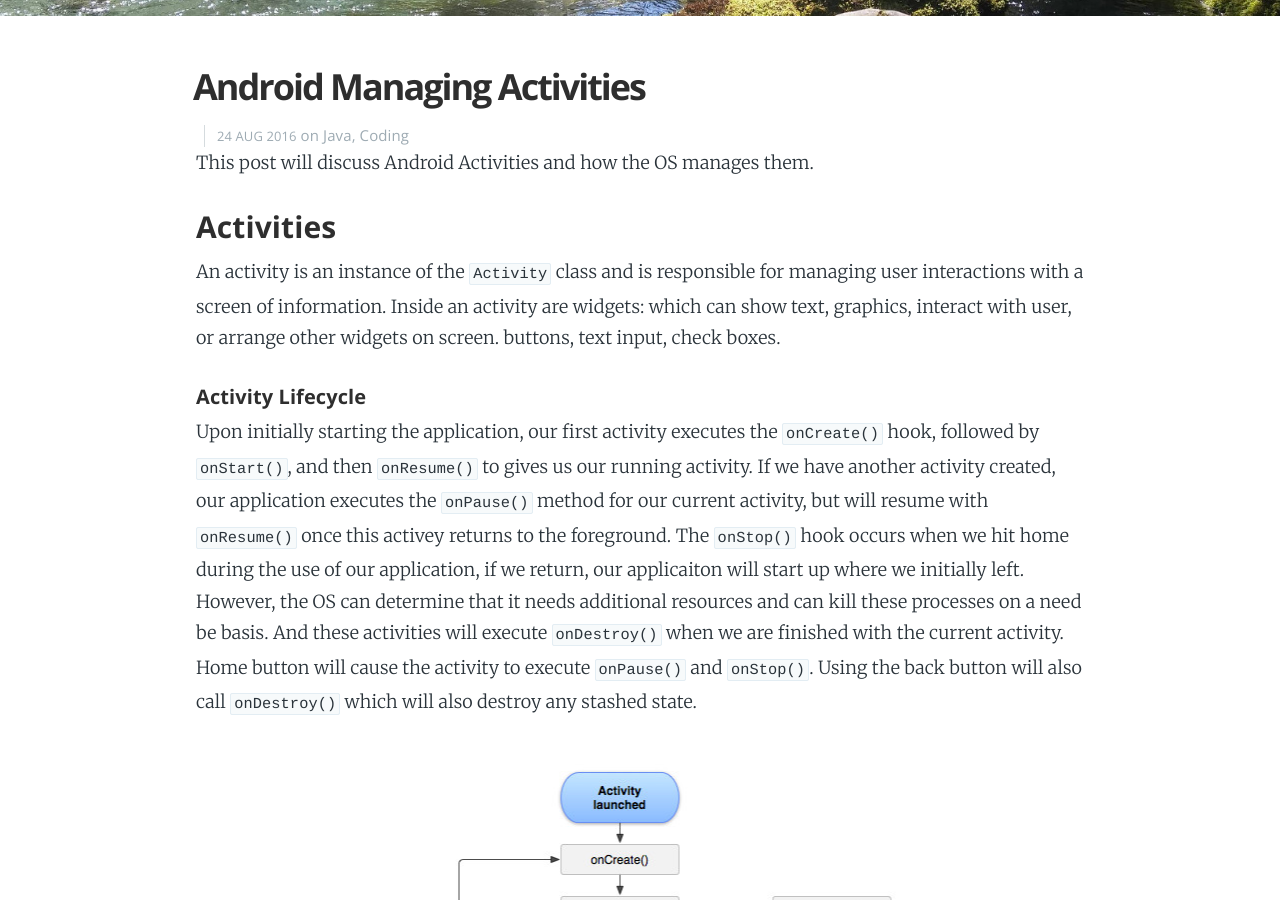
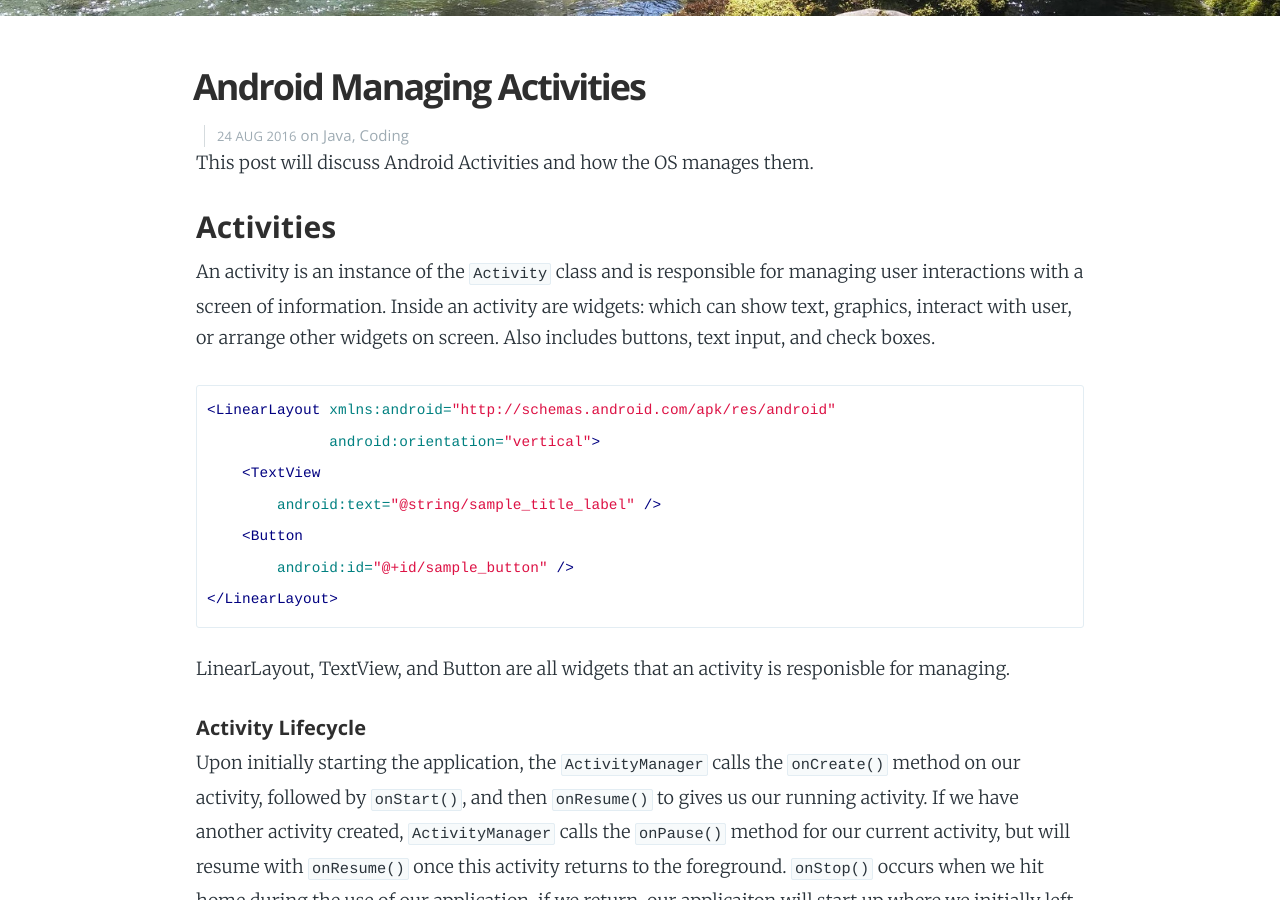
Before and after one commit to Carpk/ShawnKlein, a Jekyll site: the page built from _posts/2016-08-24-android-managing-activities.md, in a window 1280 px wide and 900 px high, scrolled down 569 px. Built offline with Jekyll 4.4.1, drawn with Linux system fonts in a browser that asks for light colours; nearby versions of some CDN libraries; some web fonts are replaced; Markdown is read by kramdown in place of the engine named in the settings; some of the changed text lies outside the part shown.

Commit message:
add pics to android-adpater post
create new folder for multiple pics
reorganize post and add additional content

`````diff
--- a/_config.yml
+++ b/_config.yml
@@ -58,8 +58,8 @@ exclude: [vendor]
 # or "master" otherwise
 safe: false
 lsi: false
-username: biomadeira
-repo: jasper
+username: carpk
+repo: ShawnKlein
 branch: master
 relative_source: ../jasper/
 destination: ../jasper-pages/
--- a/_posts/2016-08-24-android-managing-activities.md
+++ b/_posts/2016-08-24-android-managing-activities.md
@@ -14,13 +14,25 @@ This post will discuss Android Activities and how the OS manages them.
 
 ### Activities
 
-An activity is an instance of the `Activity` class and is responsible for managing user interactions with a screen of information. Inside an activity are widgets: which can show text, graphics, interact with user, or arrange other widgets on screen. buttons, text input, check boxes.
+An activity is an instance of the `Activity` class and is responsible for managing user interactions with a screen of information. Inside an activity are widgets: which can show text, graphics, interact with user, or arrange other widgets on screen. Also includes buttons, text input, and check boxes.
+
+````xml
+<LinearLayout xmlns:android="http://schemas.android.com/apk/res/android"
+              android:orientation="vertical">
+    <TextView
+        android:text="@string/sample_title_label" />
+    <Button
+        android:id="@+id/sample_button" />
+</LinearLayout>
+````
+
+LinearLayout, TextView, and Button are all widgets that an activity is responisble for managing.
 
 ###### Activity Lifecycle
 
-Upon initially starting the application, our first activity executes the `onCreate()` hook, followed by `onStart()`, and then `onResume()` to gives us our running activity. If we have another activity created, our application executes the `onPause()` method for our current activity, but will resume with `onResume()` once this activey returns to the foreground. The `onStop()` hook occurs when we hit home during the use of our application, if we return, our applicaiton will start up where we initially left. However, the OS can determine that it needs additional resources and can kill these processes on a need be basis. And these activities will execute `onDestroy()` when we are finished with the current activity. Home button will cause the activity to execute `onPause()` and `onStop()`. Using the back button will also call `onDestroy()` which will also destroy any stashed state.
+Upon initially starting the application, the `ActivityManager` calls the `onCreate()` method on our activity, followed by `onStart()`, and then `onResume()` to gives us our running activity. If we have another activity created, `ActivityManager` calls the `onPause()` method for our current activity, but will resume with `onResume()` once this activity returns to the foreground. `onStop()` occurs when we hit home during the use of our application, if we return, our applicaiton will start up where we initially left. However, the OS can determine that it needs additional resources and can kill these processes on a need be basis. And these activities will execute `onDestroy()` when we are finished with the current activity. Home button will cause the activity to execute `onPause()` and `onStop()`. Using the back button will also call `onDestroy()` which will also destroy any stashed state.
 
-![Activity Lifecycle](/assets/images/activity_lifecycle.jpg)
+![Activity Lifecycle](/assets/images/managing-activities/activity_lifecycle.jpg)
 
 Rotating the screen to change its orientation will cause it to change the device configuration, which calls `onDestroy()` and `onCreate()` in order to inflate the new activity with the device configuration.
 
@@ -163,7 +175,7 @@ public class TestFragment extends Fragment {
 
 The FragmentManager is responsible for calling the lifecycle methods on the fragments in its list. The `onAttach()`, `onCreate()`, and `onCreateView()` methods are called when you add the fragment to the FragmentManager, `onActivityCreated()` is called after the hosting activity's `onCreate()`. If the Fragment is added when the Activity is already running, paused, or stopped, the FragmentManager runs through each method until it get gets caught up to the Activity's state.
 
-![Fragment Lifecycle](/assets/images/fragment_lifecycle.png)
+![Fragment Lifecycle](/assets/images/managing-activities/fragment_lifecycle.png)
 
 Now that we have created our fragment, we need 2 things to host a UI fragment, a spot in the layout for the fragment's view, and manage the lifecycle of the fragment. Fragments lifecycle are called by the hosting activity, instead of the OS. You can add a fragment to either the hosting activity's _layout_ or _code_.
 
`````
Also changed, not shown: _posts/2016-09-24-android-adapter.md (+38 -3 lines), assets/images/adapter/adapter-layout-diagram.jpg (added), assets/images/adapter/recycler-diagram.jpg (added), assets/images/managing-activities/activity_lifecycle.jpg (renamed from assets/images/activity_lifecycle.jpg), assets/images/managing-activities/fragment_lifecycle.png (renamed from assets/images/fragment_lifecycle.png).
